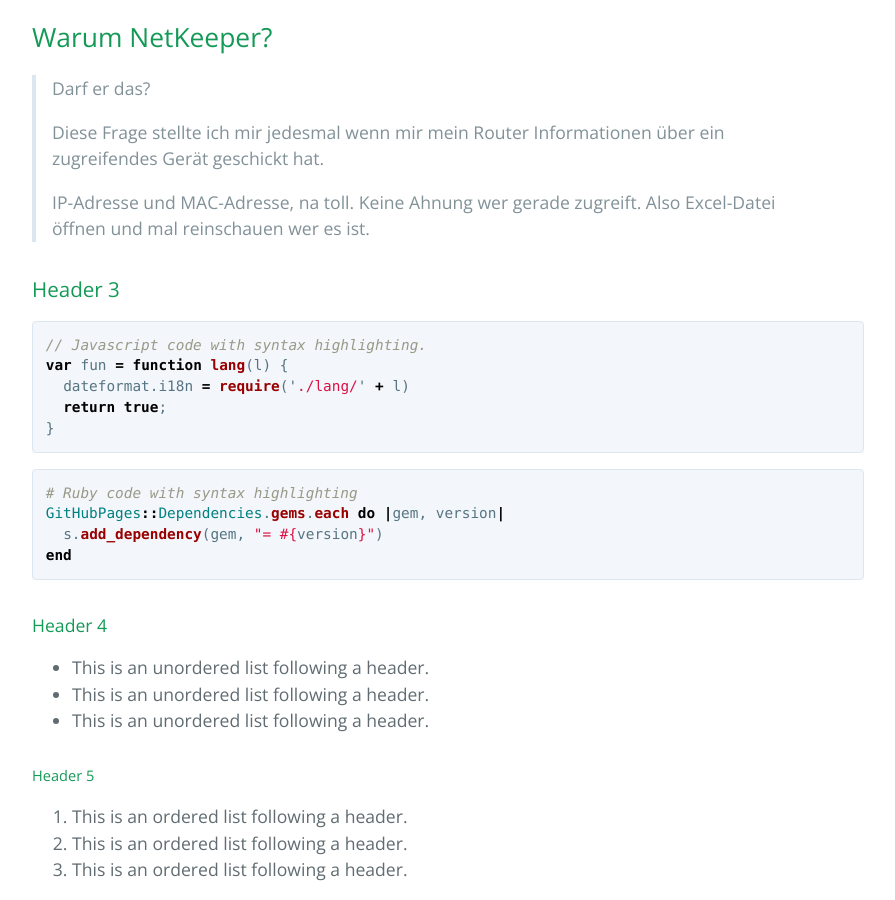
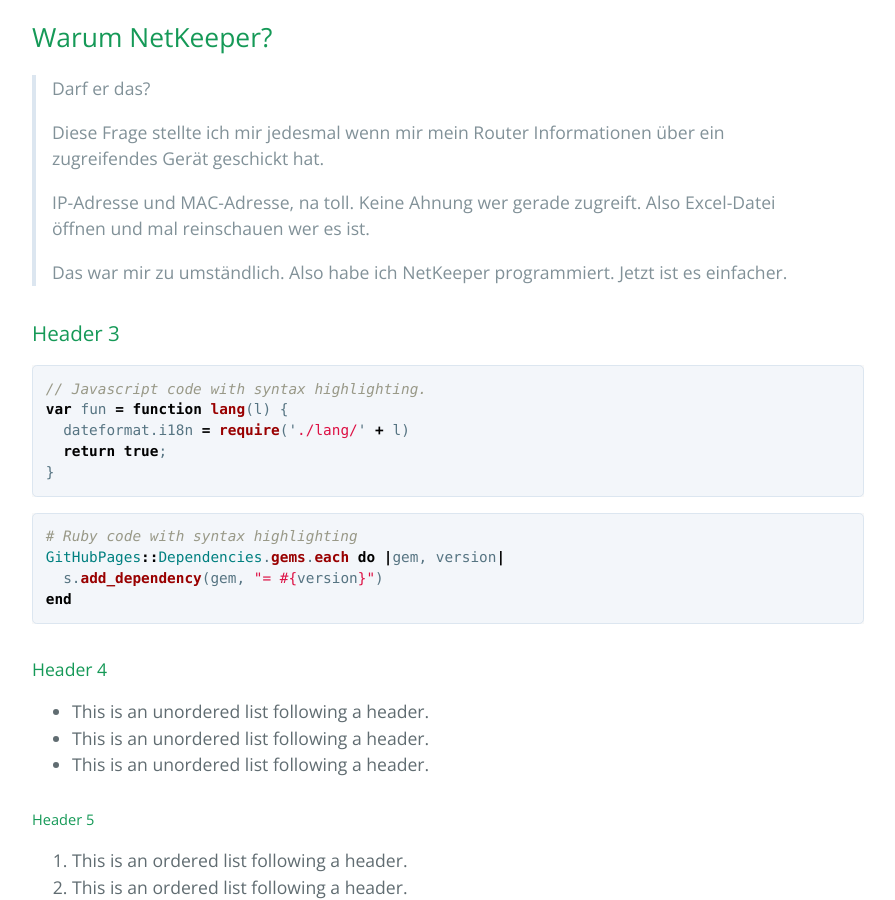
Before and after one commit to IGSolutions/netkeeper, a Jekyll site: the page built from index.md, in a window 1280 px wide and 900 px high, scrolled down 769 px. Shown: the whole window, without its empty margins (192-1087 px from the left). Built offline with Jekyll 4.4.1, drawn with Linux system fonts in a browser that asks for light colours.

Commit message:
Update index.md

```diff
--- a/index.md
+++ b/index.md
@@ -22,6 +22,8 @@ NetKeeper wurde entwickelt, um dir mit Hilfe eines Netzwerk-Scanner bei der Doku
 >
 > IP-Adresse und MAC-Adresse, na toll. Keine Ahnung wer gerade zugreift.
 > Also Excel-Datei öffnen und mal reinschauen wer es ist.
+>
+> Das war mir zu umständlich. Also habe ich NetKeeper programmiert. Jetzt ist es einfacher.
 
 ### Header 3
 
```
